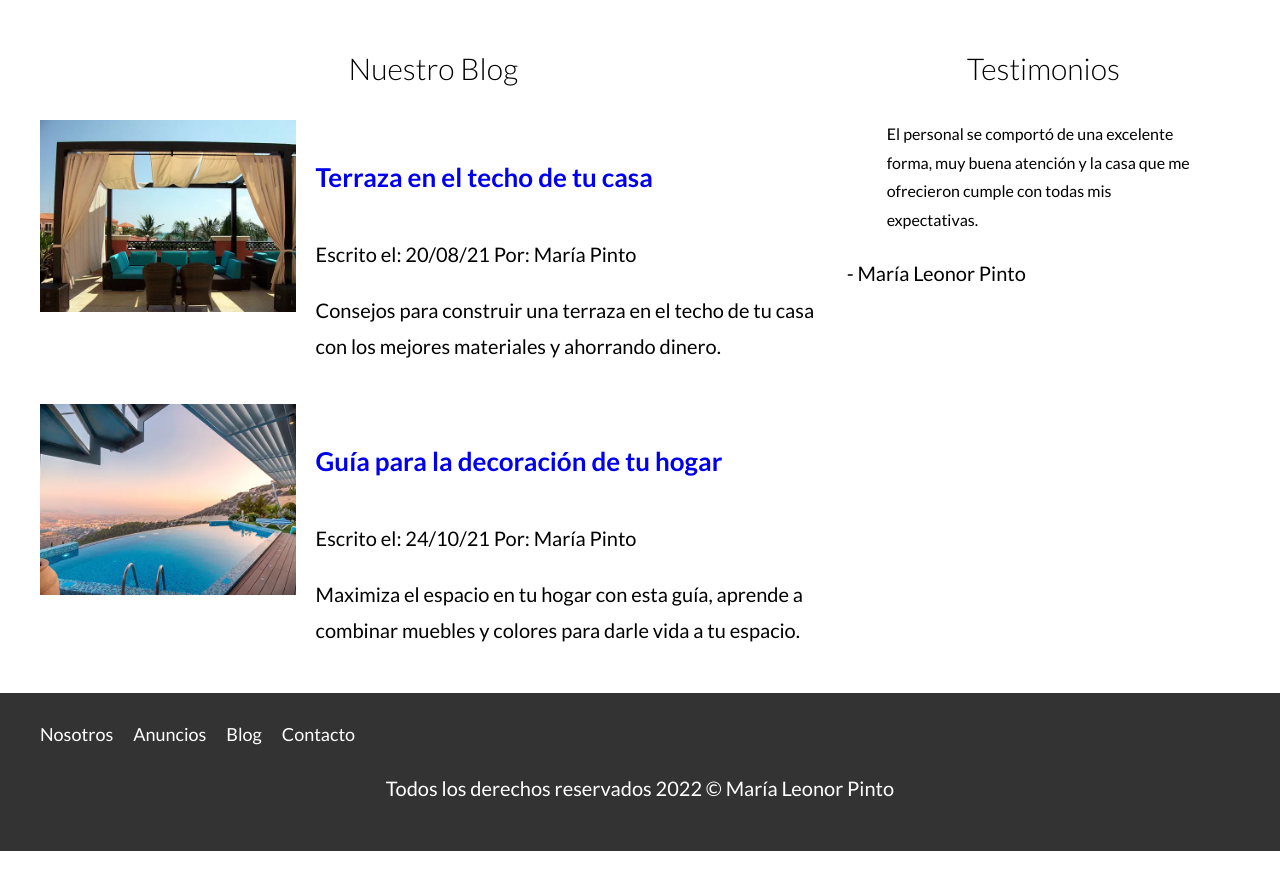
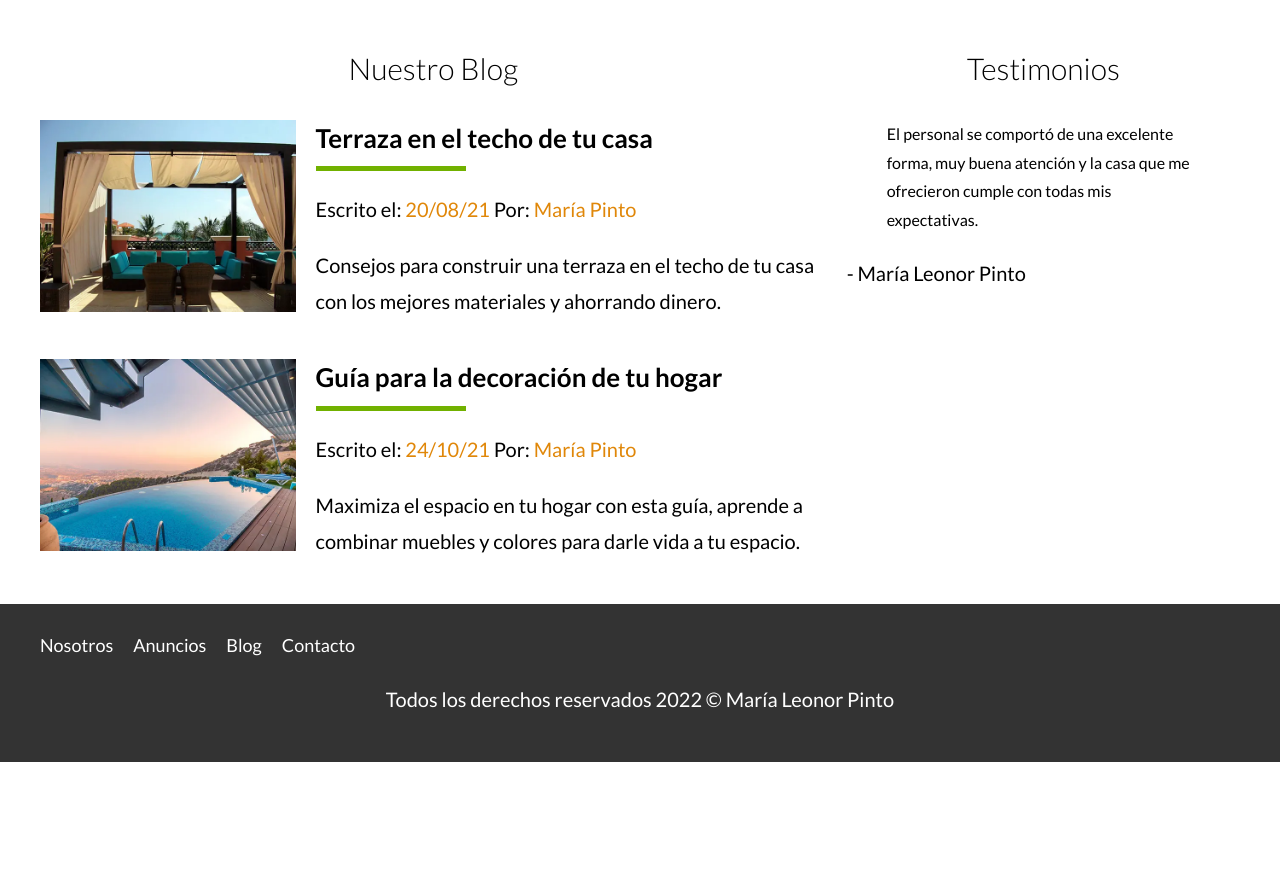
Before and after one commit to topgirl2410/Bienes-Raices-Frontend, a website: page index.html in a window 1280 px wide. Shown: the part 2580-3456 px from the top of the page. After the commit the page ends 3367 px from the top, so only its background shows below. Drawn offline with Linux system fonts and the light colour scheme.

Commit message:
SASS al blog

```diff
--- a/src/scss/layout/_inferior.scss
+++ b/src/scss/layout/_inferior.scss
@@ -19,3 +19,32 @@
         margin-bottom: 0;
     }
 }
+
+.texto-entrada {
+    a {
+        color: $negro;
+        margin-top: 2rem;
+        display: block;
+        @include tablet {
+            margin-top: 0;
+        }
+    }
+
+    h4 {
+        margin: 0;
+        line-height: 1.4;
+
+        &::after {
+            content: "";
+            display: block;
+            width: 15rem;
+            height: 0.5rem;
+            background-color: $verde;
+            margin-top: 1rem;
+        }
+    }
+
+    span {
+        color: $amarillo;
+    }
+}
```
Also changed, not shown: build/css/app.css, 1 other file.
